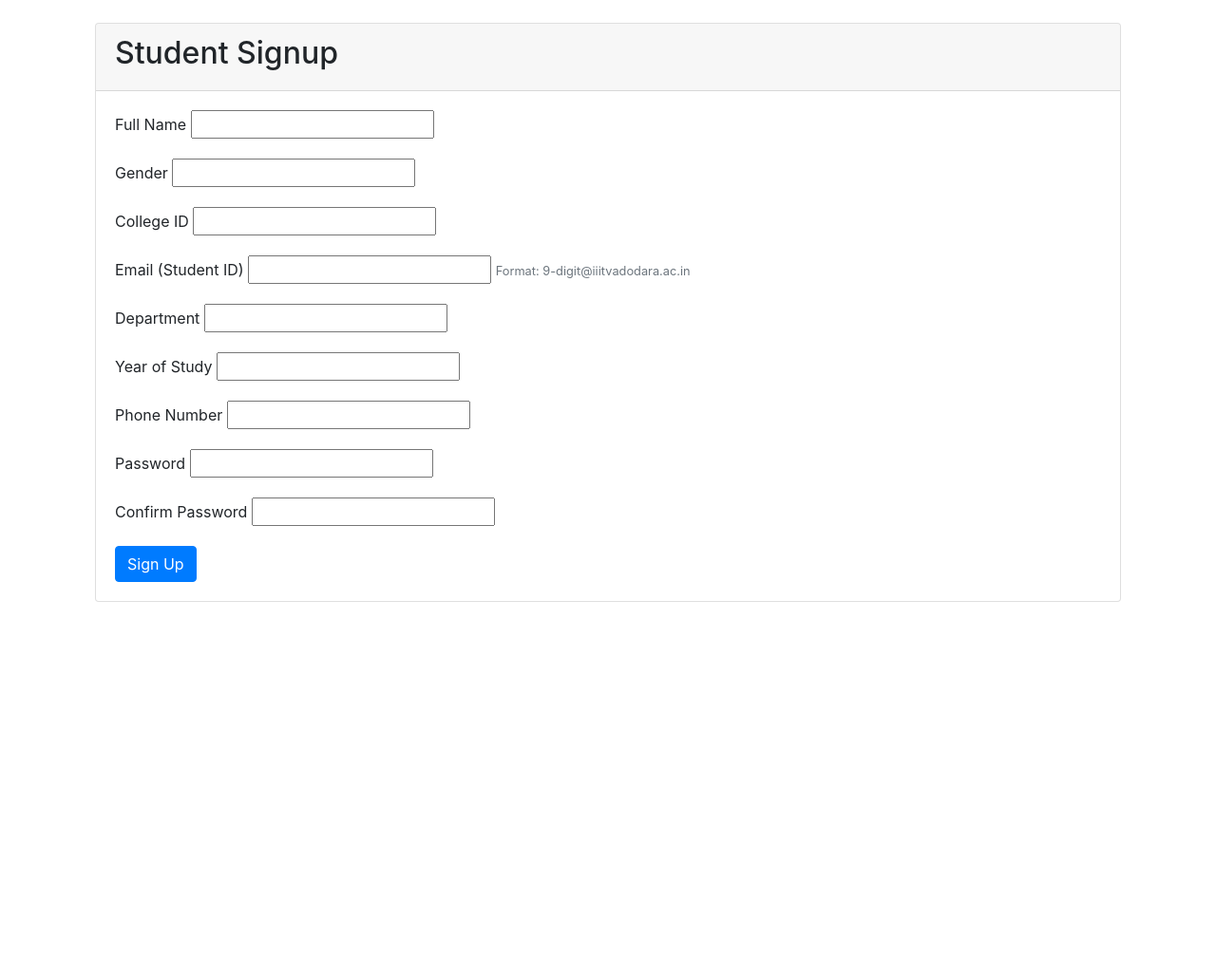
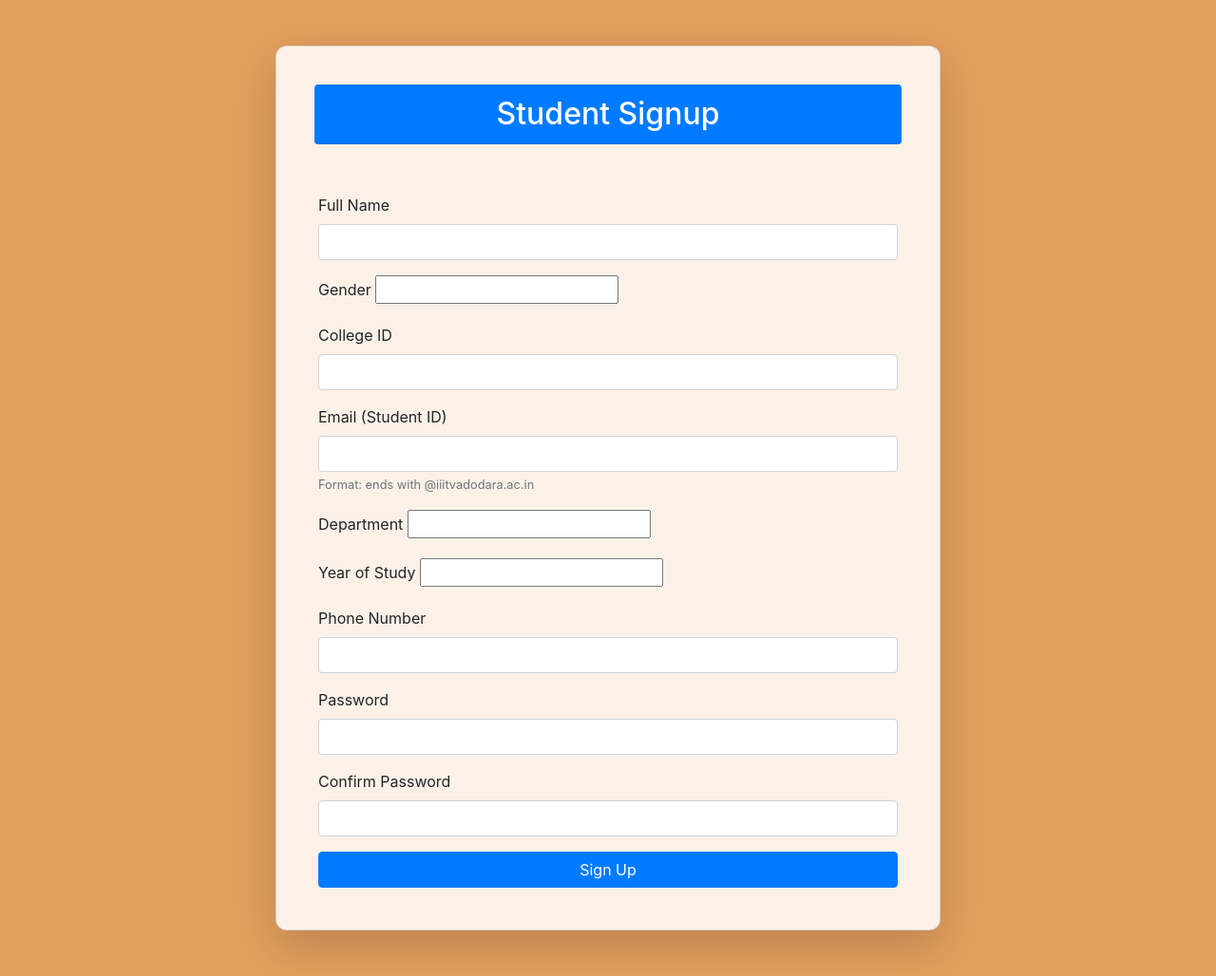
Before and after one commit to sbndAbhijeet/Course-Registration, a Django app: page /login/signup/ in a window 1280 px wide. Shown: the whole page at 95% size. Before the commit the page ends 634 px from the top, so only its background shows below. Run offline with Django 5.2, Linux system fonts and the light colour scheme; some libraries are stand-ins or nearby versions.

Commit message:
login-signup done with unique email check

```diff
--- a/course_register/accounts/models.py
+++ b/course_register/accounts/models.py
@@ -2,7 +2,7 @@ from django.db import models
 from django.core.exceptions import ValidationError
 
 def validate_email_format(value):
-    """Validate email format: {9-digit}@iiitvadodara.ac.in"""
+    """Validate email format: {ending with}@iiitvadodara.ac.in"""
     if not value.endswith("@iiitvadodara.ac.in"):
         raise ValidationError("Email must end with @iiitvadodara.ac.in")
     student_id_part = value.split("@")[0]
@@ -15,7 +15,7 @@ class Student(models.Model):
     student_name = models.CharField(max_length=255)
     gender = models.CharField(max_length=10)
     college_id = models.CharField(max_length=20)
-    email = models.EmailField()
+    email = models.EmailField(primary_key=True, unique=True, validators=[validate_email_format])
     department = models.CharField(max_length=100)
     year_of_study = models.CharField(max_length=10)
     phone_number = models.CharField(max_length=15)
--- a/course_register/accounts/templates/accounts/signup.html
+++ b/course_register/accounts/templates/accounts/signup.html
@@ -1,79 +1,84 @@
 {% extends 'base.html' %}
+{% load widget_tweaks %}
 {% block content %}
-<div class="container mt-4">
-    <div class="card">
-        <div class="card-header">
-            <h2>Student Signup</h2>
+<div class="d-flex justify-content-center align-items-center vh-98" style="no-repeat center center/cover;">
+    <div class="card shadow-lg p-4 m-5" style="max-width: 700px; width: 100%; border-radius: 12px; backdrop-filter: blur(10px); background: rgba(255, 255, 255, 0.85);">
+        <div class="m-3 card-header text-center bg-primary text-white rounded">
+            <h2 class="mb-0">Student Signup</h2>
         </div>
         <div class="card-body">
             {% if form.errors %}
                 <div class="alert alert-danger">
-                    {% for field, errors in form.errors.items %}
-                        {% for error in errors %}
-                            <p>{{ error }}</p>
+                    <h5 class="alert-heading">Error</h5>
+                    <ul class="mb-0">
+                        {% for field, errors in form.errors.items %}
+                            {% for error in errors %}
+                                <li>{{ error }}</li>
+                            {% endfor %}
                         {% endfor %}
-                    {% endfor %}
+                    </ul>
                 </div>
             {% endif %}
 
-            <form method="post">
+            <form method="post" class="mt-3">
                 {% csrf_token %}
+
                 <!-- Student Name -->
-                <div class="form-group">
-                    <label for="id_student_name">Full Name</label>
-                    {{ form.student_name }}
+                <div class="mb-3">
+                    <label for="id_student_name" class="form-label">Full Name</label>
+                    {{ form.student_name|add_class:"form-control" }}
                 </div>
 
                 <!-- Gender -->
-                <div class="form-group">
-                    <label for="id_gender">Gender</label>
-                    {{ form.gender }}
+                <div class="mb-3">
+                    <label for="id_gender" class="form-label">Gender</label>
+                    {{ form.gender|add_class:"form-select" }}
                 </div>
 
                 <!-- College ID -->
-                <div class="form-group">
-                    <label for="id_college_id">College ID</label>
-                    {{ form.college_id }}
+                <div class="mb-3">
+                    <label for="id_college_id" class="form-label">College ID</label>
+                    {{ form.college_id|add_class:"form-control" }}
                 </div>
 
                 <!-- Email -->
-                <div class="form-group">
-                    <label for="id_email">Email (Student ID)</label>
-                    {{ form.email }}
-                    <small class="text-muted">Format: 9-digit@iiitvadodara.ac.in</small>
+                <div class="mb-3">
+                    <label for="id_email" class="form-label">Email (Student ID)</label>
+                    {{ form.email|add_class:"form-control" }}
+                    <small class="text-muted">Format: ends with @iiitvadodara.ac.in</small>
                 </div>
 
                 <!-- Department -->
-                <div class="form-group">
-                    <label for="id_department">Department</label>
-                    {{ form.department }}
+                <div class="mb-3">
+                    <label for="id_department" class="form-label">Department</label>
+                    {{ form.department|add_class:"form-select" }}
                 </div>
 
                 <!-- Year of Study -->
-                <div class="form-group">
-                    <label for="id_year_of_study">Year of Study</label>
-                    {{ form.year_of_study }}
+                <div class="mb-3">
+                    <label for="id_year_of_study" class="form-label">Year of Study</label>
+                    {{ form.year_of_study|add_class:"form-select" }}
                 </div>
 
                 <!-- Phone Number -->
-                <div class="form-group">
-                    <label for="id_phone_number">Phone Number</label>
-                    {{ form.phone_number }}
+                <div class="mb-3">
+                    <label for="id_phone_number" class="form-label">Phone Number</label>
+                    {{ form.phone_number|add_class:"form-control" }}
                 </div>
 
                 <!-- Password -->
-                <div class="form-group">
-                    <label for="id_password">Password</label>
-                    {{ form.password }}
+                <div class="mb-3">
+                    <label for="id_password" class="form-label">Password</label>
+                    {{ form.password|add_class:"form-control" }}
                 </div>
 
                 <!-- Confirm Password -->
-                <div class="form-group">
-                    <label for="id_confirm_password">Confirm Password</label>
-                    {{ form.confirm_password }}
+                <div class="mb-3">
+                    <label for="id_confirm_password" class="form-label">Confirm Password</label>
+                    {{ form.confirm_password|add_class:"form-control" }}
                 </div>
 
-                <button type="submit" class="btn btn-primary">Sign Up</button>
+                <button type="submit" class="btn btn-primary w-100">Sign Up</button>
             </form>
         </div>
     </div>
--- a/course_register/accounts/templates/base.html
+++ b/course_register/accounts/templates/base.html
@@ -6,8 +6,9 @@
     <title>Course Registration</title>
     <link href="https://stackpath.bootstrapcdn.com/bootstrap/4.5.2/css/bootstrap.min.css" rel="stylesheet">
 </head>
-<body>
-    <div class="container">
+
+<body style="background-color: rgba(223, 145, 71, 0.87);" >
+    <div class="container ">
         {% block content %}
         {% endblock %}
     </div>
--- a/course_register/accounts/urls.py
+++ b/course_register/accounts/urls.py
@@ -6,4 +6,5 @@ urlpatterns = [
     path('signup/', views.signup, name='signup'),
     path('otp_verification/', views.otp_verification, name='otp_verification'),
     path('dashboard/', views.dashboard, name='dashboard'),
+    path('logout/', views.logout, name='logout'),
 ]
--- a/course_register/accounts/views.py
+++ b/course_register/accounts/views.py
@@ -26,6 +26,11 @@ def login(request):
     else:
         form = LoginForm()
     return render(request, 'accounts/login.html', {'form': form})
+
+def logout(request):
+    if 'student_email' in request.session:
+        del request.session['student_email']  # Clear session
+    return redirect('login')
 
 def signup(request):
     if request.method == 'POST':
--- a/course_register/course_register/settings.py
+++ b/course_register/course_register/settings.py
@@ -45,6 +45,7 @@ INSTALLED_APPS = [
     "crispy_forms",
     "crispy_bootstrap5",
     'accounts',
+    'widget_tweaks',
 ]
 
 CRISPY_ALLOWED_TEMPLATE_PACKS = "bootstrap5"
@@ -147,3 +148,6 @@ EMAIL_USE_TLS = True
 EMAIL_HOST_USER = os.getenv('EMAIL_HOST_USER')  # Fetch email from .env
 EMAIL_HOST_PASSWORD = os.getenv('EMAIL_HOST_PASSWORD')  # Fetch password from .env
 DEFAULT_FROM_EMAIL = os.getenv('EMAIL_HOST_USER')  # Use the same email address for default
+
+
+LOGIN_REDIRECT_URL = '/'
```
Also changed, not shown: course_register/accounts/templates/accounts/dashboard.html (+5 -2 lines), course_register/accounts/templates/accounts/login.html (+35 -6 lines), course_register/accounts/templates/accounts/otp_verification.html (+11 -5 lines), course_register/accounts/migrations/0002_remove_student_id_alter_student_email.py (added), course_register/accounts/static/images/logo.png (added), course_register/accounts/static/images/register.png (added), course_register/db.sqlite3.
